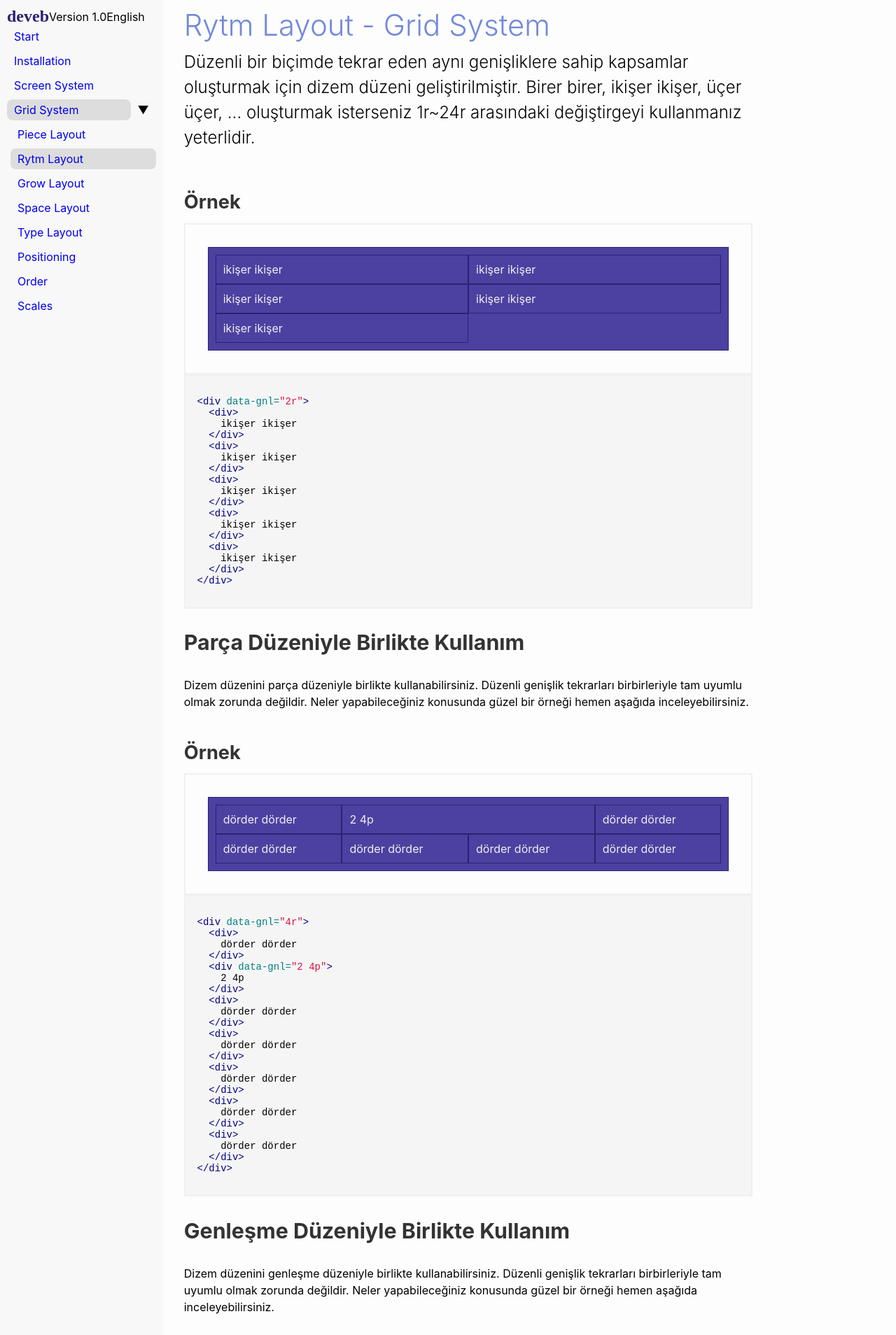
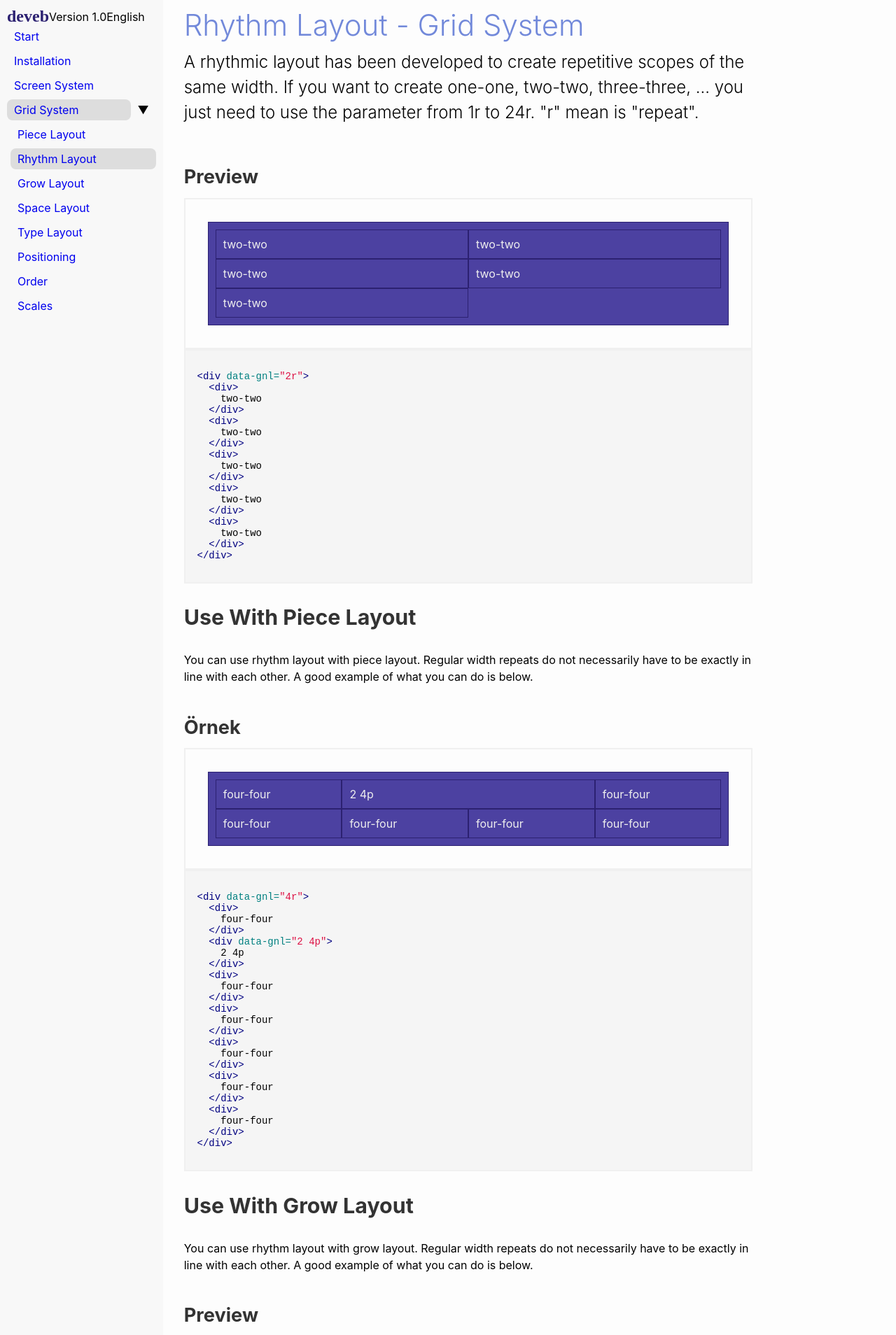
Before and after one commit to data-deveb/data-deveb.github.io, a Jekyll site: the page built from 1.0/en/kap-orgusu/dizem-duzeni.html, in a window 1280 px wide. Shown: the top 1908 px of the page at 70% size. Built offline with Jekyll 4.4.1, drawn with Linux system fonts in a browser that asks for light colours; some web fonts are replaced; some of the changed text lies outside the part shown.

Commit message:
deveb 1.0 english
İngilizce çevirileri devam ediyor.

```diff
--- a/1.0/en/kap-orgusu/dizem-duzeni.html
+++ b/1.0/en/kap-orgusu/dizem-duzeni.html
@@ -1,122 +1,116 @@
 ---
 layout: s1n0/varsayilan
-title: Rytm Layout - Grid System
+title: Rhythm Layout - Grid System
 ---
 <p class="girlik">
-  Düzenli bir biçimde tekrar eden aynı genişliklere sahip kapsamlar oluşturmak için dizem
-  düzeni geliştirilmiştir. Birer birer, ikişer ikişer, üçer üçer, ... oluşturmak
-  isterseniz 1r~24r arasındaki değiştirgeyi kullanmanız yeterlidir.
+  A rhythmic layout has been developed to create repetitive scopes of the same width. If you want to create one-one, two-two, three-three, ... you just need to use the parameter from 1r to 24r. "r" mean is "repeat".
 </p>
 <div class="örnek">
-  <h3>Örnek</h3>
+  <h3>Preview</h3>
   <div class="önizleme">
     <div data-gnl="2r">
       <div>
-        ikişer ikişer
+        two-two
       </div>
       <div>
-        ikişer ikişer
+        two-two
       </div>
       <div>
-        ikişer ikişer
+        two-two
       </div>
       <div>
-        ikişer ikişer
+        two-two
       </div>
       <div>
-        ikişer ikişer
+        two-two
       </div>
     </div>
   </div>
   {% highlight html %}
   <div data-gnl="2r">
     <div>
-      ikişer ikişer
+      two-two
     </div>
     <div>
-      ikişer ikişer
+      two-two
     </div>
     <div>
-      ikişer ikişer
+      two-two
     </div>
     <div>
-      ikişer ikişer
+      two-two
     </div>
     <div>
-      ikişer ikişer
+      two-two
     </div>
   </div>
   {% endhighlight %}
 </div>
 
-<h2>Parça Düzeniyle Birlikte Kullanım</h2>
+<h2>Use With Piece Layout</h2>
 <p>
-  Dizem düzenini parça düzeniyle birlikte kullanabilirsiniz. Düzenli genişlik tekrarları
-  birbirleriyle tam uyumlu olmak zorunda değildir. Neler yapabileceğiniz konusunda
-  güzel bir örneği hemen aşağıda inceleyebilirsiniz.
+  You can use rhythm layout with piece layout. Regular width repeats do not necessarily have to be exactly in line with each other. A good example of what you can do is below.
 </p>
 <div class="örnek">
   <h3>Örnek</h3>
   <div class="önizleme">
     <div data-gnl="4r">
       <div>
-        dörder dörder
+        four-four
       </div>
       <div data-gnl="2 4p">
         2 4p
       </div>
       <div>
-        dörder dörder
+        four-four
       </div>
       <div>
-        dörder dörder
+        four-four
       </div>
       <div>
-        dörder dörder
+        four-four
       </div>
       <div>
-        dörder dörder
+        four-four
       </div>
       <div>
-        dörder dörder
+        four-four
       </div>
     </div>
   </div>
   {% highlight html %}
   <div data-gnl="4r">
     <div>
-      dörder dörder
+      four-four
     </div>
     <div data-gnl="2 4p">
       2 4p
     </div>
     <div>
-      dörder dörder
+      four-four
     </div>
     <div>
-      dörder dörder
+      four-four
     </div>
     <div>
-      dörder dörder
+      four-four
     </div>
     <div>
-      dörder dörder
+      four-four
     </div>
     <div>
-      dörder dörder
+      four-four
     </div>
   </div>
   {% endhighlight %}
 </div>
 
-<h2>Genleşme Düzeniyle Birlikte Kullanım</h2>
+<h2>Use With Grow Layout</h2>
 <p>
-  Dizem düzenini genleşme düzeniyle birlikte kullanabilirsiniz. Düzenli genişlik tekrarları
-  birbirleriyle tam uyumlu olmak zorunda değildir. Neler yapabileceğiniz konusunda
-  güzel bir örneği hemen aşağıda inceleyebilirsiniz.
+  You can use rhythm layout with grow layout. Regular width repeats do not necessarily have to be exactly in line with each other. A good example of what you can do is below.
 </p>
 <div class="örnek">
-  <h3>Örnek</h3>
+  <h3>Preview</h3>
   <div class="önizleme">
     <div data-gnl="4r">
       <div data-gnl="1g">
@@ -126,19 +120,19 @@ title: Rytm Layout - Grid System
         2g
       </div>
       <div>
-        dörder dörder
+        four-four
       </div>
       <div>
-        dörder dörder
+        four-four
       </div>
       <div>
-        dörder dörder
+        four-four
       </div>
       <div>
-        dörder dörder
+        four-four
       </div>
       <div>
-        dörder dörder
+        four-four
       </div>
     </div>
   </div>
@@ -151,31 +145,29 @@ title: Rytm Layout - Grid System
       2g
     </div>
     <div>
-      dörder dörder
+      four-four
     </div>
     <div>
-      dörder dörder
+      four-four
     </div>
     <div>
-      dörder dörder
+      four-four
     </div>
     <div>
-      dörder dörder
+      four-four
     </div>
     <div>
-      dörder dörder
+      four-four
     </div>
   </div>
   {% endhighlight %}
 </div>
-<h2>Parça ve Genleşme Düzeniyle Birlikte Kullanım</h2>
+<h2>Use With Piece & Grow Layout</h2>
 <p>
-  Dizem düzenini parça ve genleşme düzeniyle birlikte kullanabilirsiniz. Düzenli genişlik tekrarları
-  birbirleriyle tam uyumlu olmak zorunda değildir. Neler yapabileceğiniz konusunda
-  güzel bir örneği hemen aşağıda inceleyebilirsiniz.
+  You can use rhythm layout with piece & grow layout. Regular width repeats do not necessarily have to be exactly in line with each other. A good example of what you can do is below.
 </p>
 <div class="örnek">
-  <h3>Örnek</h3>
+  <h3>Preview</h3>
   <div class="önizleme">
     <div data-gnl="4r">
       <div data-gnl="1g">
@@ -188,16 +180,16 @@ title: Rytm Layout - Grid System
         2 4p
       </div>
       <div>
-        dörder dörder
+        four-four
       </div>
       <div>
-        dörder dörder
+        four-four
       </div>
       <div>
-        dörder dörder
+        four-four
       </div>
       <div>
-        dörder dörder
+        four-four
       </div>
     </div>
   </div>
@@ -213,16 +205,16 @@ title: Rytm Layout - Grid System
       2 4p
     </div>
     <div>
-      dörder dörder
+      four-four
     </div>
     <div>
-      dörder dörder
+      four-four
     </div>
     <div>
-      dörder dörder
+      four-four
     </div>
     <div>
-      dörder dörder
+      four-four
     </div>
   </div>
   {% endhighlight %}
--- a/_includes/s1n0/dallik.html
+++ b/_includes/s1n0/dallik.html
@@ -24,7 +24,7 @@
     {% assign ekran_orgusu = 'Screen System' %}
     {% assign kap_orgusu = 'Grid System' %}
     {% assign parca_duzeni = 'Piece Layout' %}
-    {% assign dizem_duzeni = 'Rytm Layout' %}
+    {% assign dizem_duzeni = 'Rhythm Layout' %}
     {% assign genlesme_duzeni = 'Grow Layout' %}
     {% assign aralik_duzeni = 'Space Layout' %}
     {% assign bicim_duzeni = 'Type Layout' %}
```
